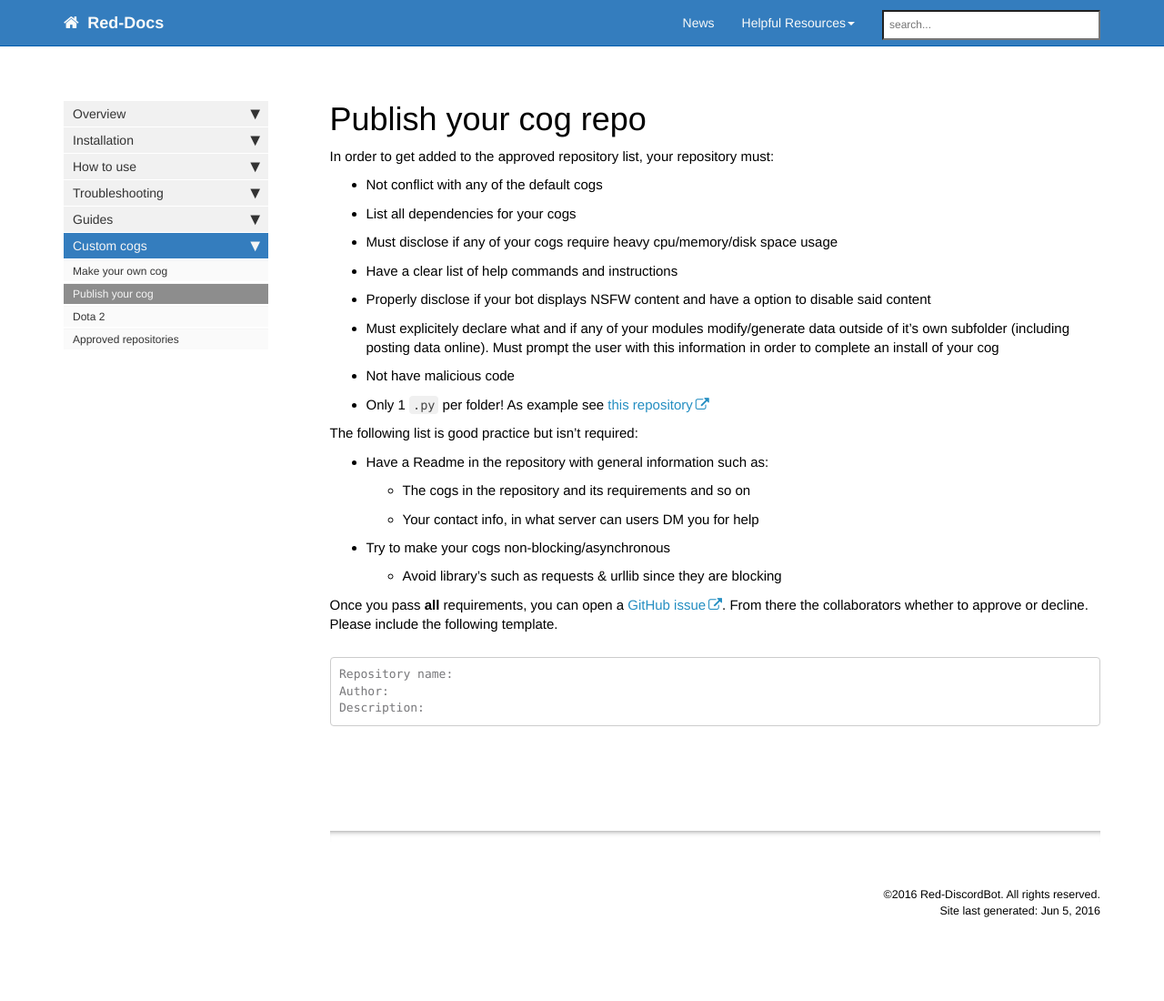
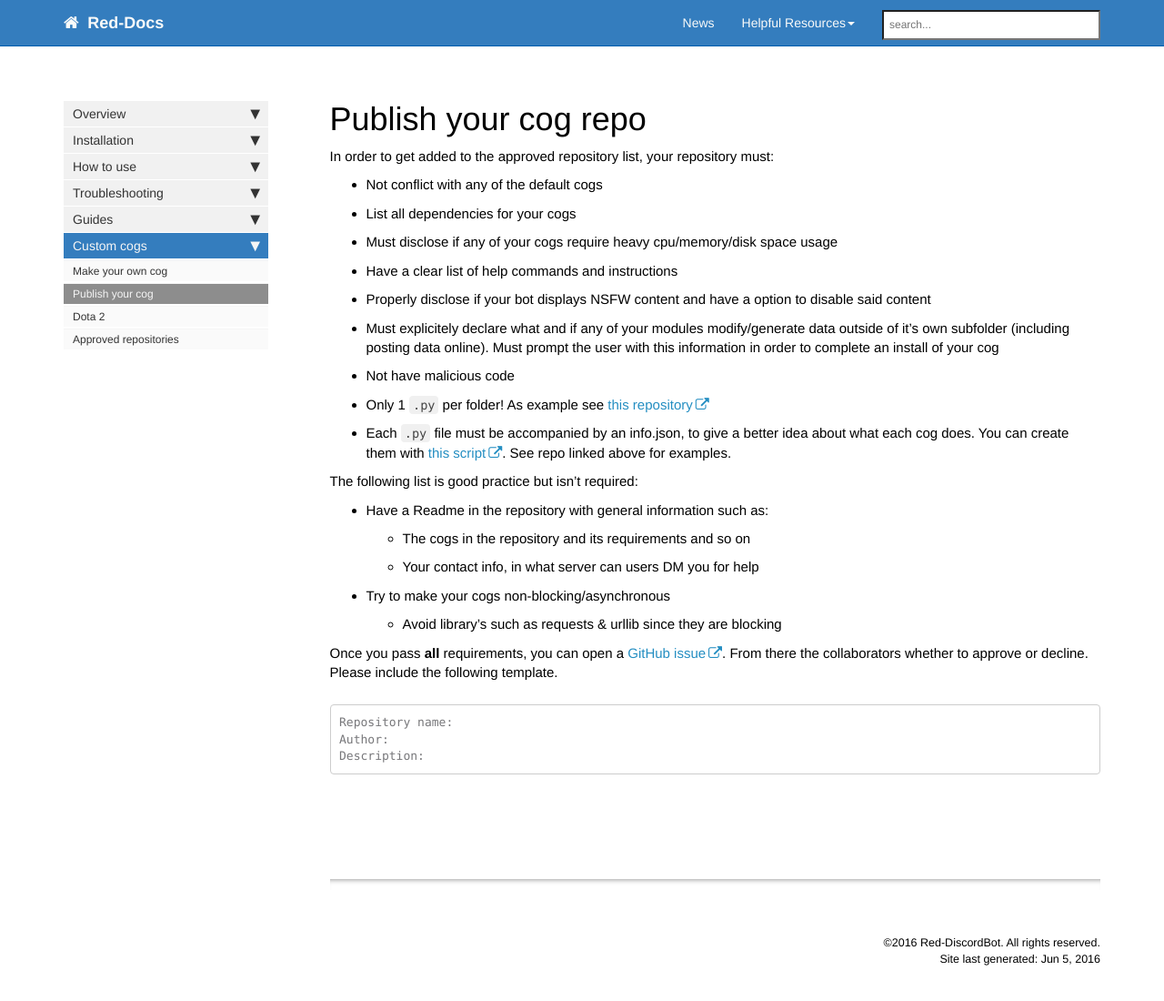
Before and after one commit to Twentysix26/Red-Docs, a Jekyll site: the page built from red/red_cog_how_to_publish.md, in a window 1280 px wide and 1114 px high. Shown: the top 1100 px of the window at 91% size. Built offline with Jekyll 4.4.1, drawn with Linux system fonts in a browser that asks for light colours; nearby versions of some CDN libraries; comment, search, counter and statistics services are not loaded.

Commit message:
Update repo guide

```diff
--- a/red/red_cog_how_to_publish.md
+++ b/red/red_cog_how_to_publish.md
@@ -14,6 +14,7 @@ In order to get added to the approved repository list, your repository must:
 * Must explicitely declare what and if any of your modules modify/generate data outside of it's own subfolder (including posting data online). Must prompt the user with this information in order to complete an install of your cog
 * Not have malicious code
 * Only 1 ``.py`` per folder! As example see [this repository](https://github.com/tekulvw/Squid-Plugins)
+* Each ``.py`` file must be accompanied by an info.json, to give a better idea about what each cog does. You can create them with [this script](https://gist.github.com/Twentysix26/73a2a09238d6875b5cb7). See repo linked above for examples.
 
 The following list is good practice but isn't required:
 
```
